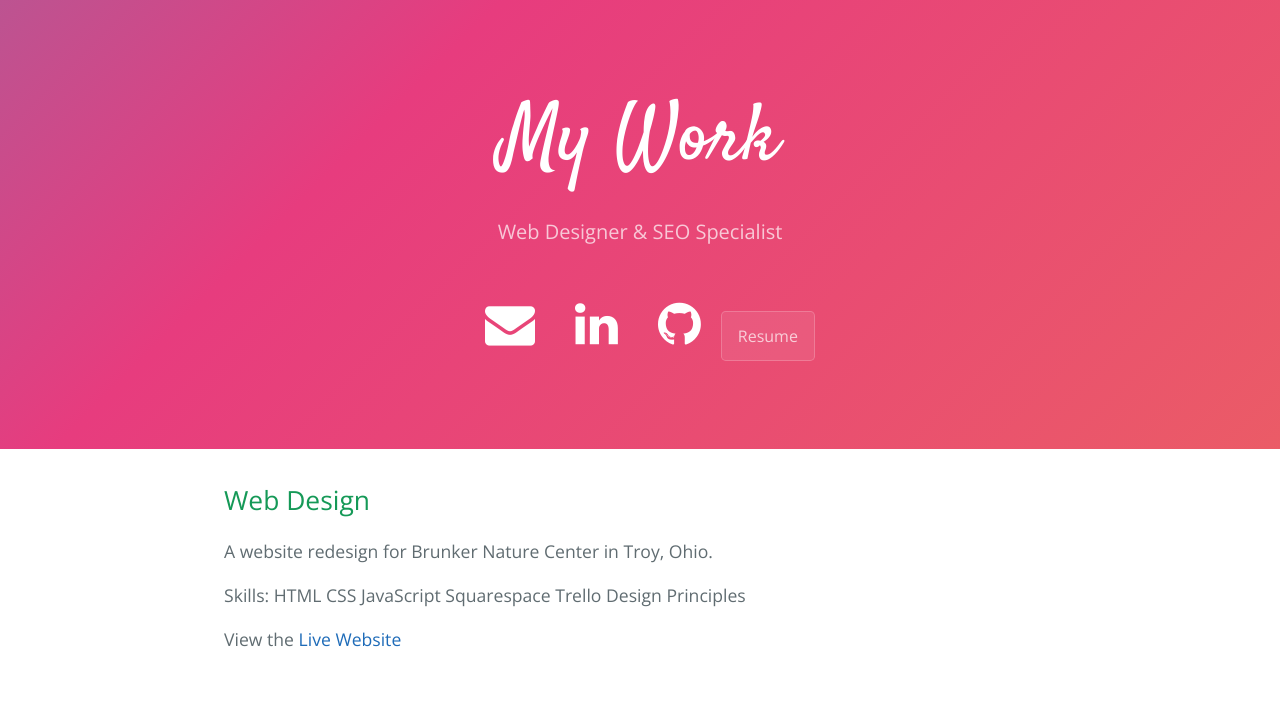
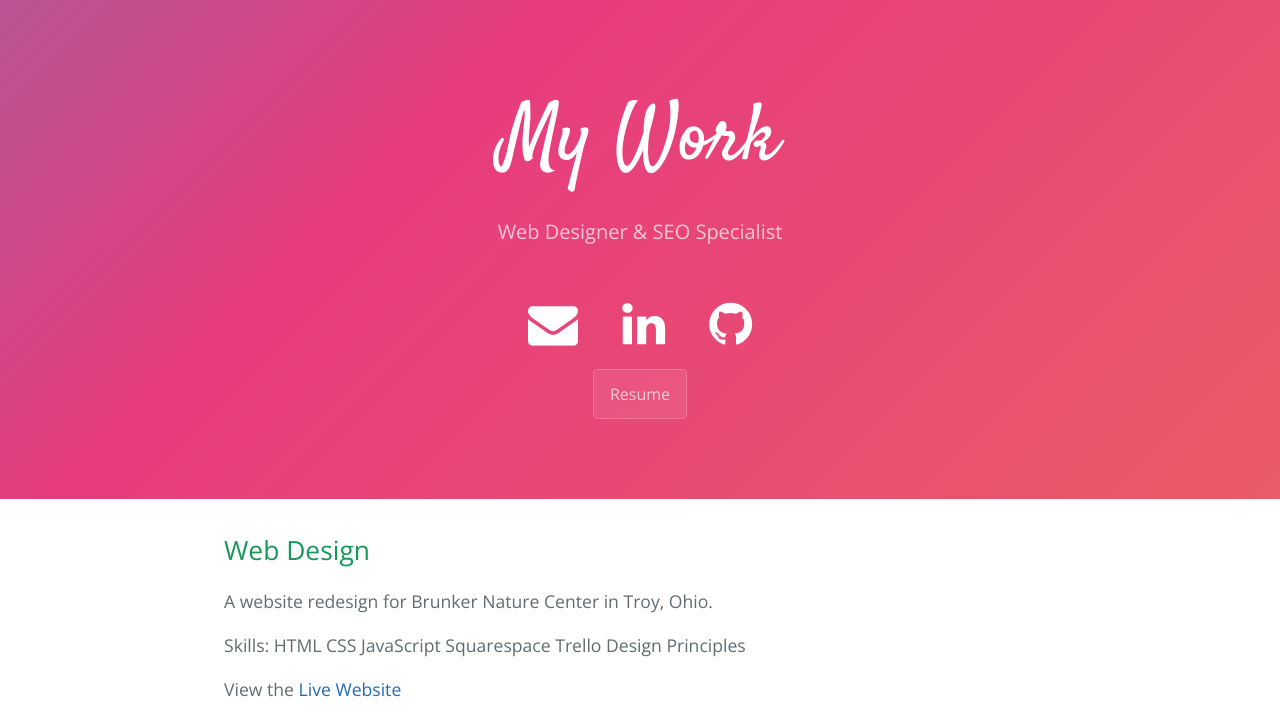
Before and after one commit to 0460208/amandamartel, a Jekyll site: the page built from portfolio.md, in a window 1280 px wide. Shown: the top 720 px of the page. Built offline with Jekyll 4.4.1, drawn with Linux system fonts in a browser that asks for light colours; nearby versions of some CDN libraries; grey boxes are pictures that could not be loaded.

Commit message:
Update default.html

```diff
--- a/_layouts/default.html
+++ b/_layouts/default.html
@@ -23,9 +23,9 @@
       <h1 class="project-name">{{ page.title | default: site.title | default: site.github.repository_name }}</h1>
       <h2 class="project-tagline">{{ page.description | default: site.description | default: site.github.project_tagline }}</h2>
        <!-- social links -->
-        <a href="mailto: amandamartel001@gmail.com" i class="fa fa-envelope">
-        <a href="https://www.linkedin.com/in/martelamanda/" i class="fa fa-linkedin" target="_blank">
-        <a href="https://github.com/0460208/ampublicportfolio" i class="fa fa-github" target="_blank">
+        <a href="mailto: amandamartel001@gmail.com" i class="fa fa-envelope"></a>
+        <a href="https://www.linkedin.com/in/martelamanda/" i class="fa fa-linkedin" target="_blank"></a>
+        <a href="https://github.com/0460208/ampublicportfolio" i class="fa fa-github" target="_blank"></a>
         </br>
 
       {% if site.show_downloads %}
```
